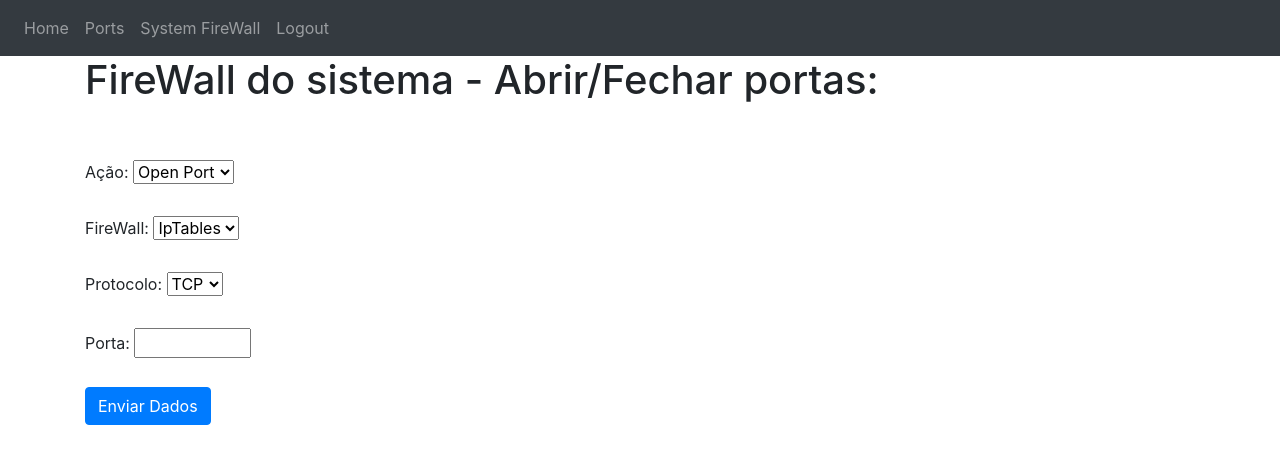
After one commit to nvn0/interface_web_portcontroller, a Flask app: page /firewall in a window 1280 px wide. The commit adds this page. Shown: the top 464 px of the page. Run offline with Flask 3, Linux system fonts and the light colour scheme; the visitor is signed in with stand-in values (Sample User, id 1); some libraries are stand-ins or nearby versions.

Commit message:
criaçao da pagina firewall do sistema
ajustes e criaçao da pagina para a firewall do sistema e resolução do bug de reenvio de formulario

```diff
--- a/website/templates/base.html
+++ b/website/templates/base.html
@@ -1,30 +1,20 @@
 <!DOCTYPE html>
 <html>
+
 <head>
   <meta charset="utf-8" />
   <meta name="viewport" content="width=device-width, initial-scale=1" />
-    <link
-      rel="stylesheet"
-      href="https://stackpath.bootstrapcdn.com/bootstrap/4.4.1/css/bootstrap.min.css"
-      integrity="sha384-Vkoo8x4CGsO3+Hhxv8T/Q5PaXtkKtu6ug5TOeNV6gBiFeWPGFN9MuhOf23Q9Ifjh"
-      crossorigin="anonymous"
-    />
-    <link
-      rel="stylesheet"
-      href="https://stackpath.bootstrapcdn.com/font-awesome/4.7.0/css/font-awesome.min.css"
-      crossorigin="anonymous"
-    />
+  <link rel="stylesheet" href="https://stackpath.bootstrapcdn.com/bootstrap/4.4.1/css/bootstrap.min.css"
+    integrity="sha384-Vkoo8x4CGsO3+Hhxv8T/Q5PaXtkKtu6ug5TOeNV6gBiFeWPGFN9MuhOf23Q9Ifjh" crossorigin="anonymous" />
+  <link rel="stylesheet" href="https://stackpath.bootstrapcdn.com/font-awesome/4.7.0/css/font-awesome.min.css"
+    crossorigin="anonymous" />
 
   <title>{% block title %}Home{% endblock %}</title>
 </head>
+
 <body>
   <nav class="navbar navbar-expand-lg navbar-dark bg-dark">
-      <button
-        class="navbar-toggler"
-        type="button"
-        data-toggle="collapse"
-        data-target="#navbar"
-      >
+    <button class="navbar-toggler" type="button" data-toggle="collapse" data-target="#navbar">
       <span class="navbar-toggler-icon"></span>
     </button>
     <div class="collapse navbar-collapse" id="navbar">
@@ -32,6 +22,7 @@
         {% if user.is_authenticated %}
         <a class="nav-item nav-link" id="home" href="/">Home</a>
         <a class="nav-item nav-link" id="ports" href="/ports">Ports</a>
+        <a class="nav-item nav-link" id="FireWall" href="/firewall">System FireWall</a>
         <a class="nav-item nav-link" id="logout" href="/logout">Logout</a>
         {% else %}
         <a class="nav-item nav-link" id="login" href="/login">Login</a>
@@ -60,22 +51,17 @@
   {% endif %} {% endfor %} {% endif %} {% endwith %}
 
   <div class="container">{% block content %} {% endblock %}</div>
-    <script
-      src="https://code.jquery.com/jquery-3.2.1.slim.min.js"
+  <script src="https://code.jquery.com/jquery-3.2.1.slim.min.js"
     integrity="sha384-KJ3o2DKtIkvYIK3UENzmM7KCkRr/rE9/Qpg6aAZGJwFDMVNA/GpGFF93hXpG5KkN"
-      crossorigin="anonymous"
-    ></script>
-    <script
-      src="https://cdnjs.cloudflare.com/ajax/libs/popper.js/1.12.9/umd/popper.min.js"
+    crossorigin="anonymous"></script>
+  <script src="https://cdnjs.cloudflare.com/ajax/libs/popper.js/1.12.9/umd/popper.min.js"
     integrity="sha384-ApNbgh9B+Y1QKtv3Rn7W3mgPxhU9K/ScQsAP7hUibX39j7fakFPskvXusvfa0b4Q"
-      crossorigin="anonymous"
-    ></script>
-    <script
-      src="https://maxcdn.bootstrapcdn.com/bootstrap/4.0.0/js/bootstrap.min.js"
+    crossorigin="anonymous"></script>
+  <script src="https://maxcdn.bootstrapcdn.com/bootstrap/4.0.0/js/bootstrap.min.js"
     integrity="sha384-JZR6Spejh4U02d8jOt6vLEHfe/JQGiRRSQQxSfFWpi1MquVdAyjUar5+76PVCmYl"
-      crossorigin="anonymous"
-    ></script>
+    crossorigin="anonymous"></script>
 
 
 </body>
+
 </html>
--- /dev/null
+++ b/website/templates/firewall.html
@@ -0,0 +1,78 @@
+{% extends "base.html" %} {% block title %}Home{% endblock %} {% block content
+%}
+
+
+
+
+
+
+
+<h1 align="left">FireWall do sistema - Abrir/Fechar portas:</h1>
+
+<form method="POST">
+    <div id="parameters-section">
+
+
+
+        <br><br>
+        <label for="Action">Ação:</label>
+        <select id="action" name="action" autocomplete="off">
+            <option value="OpenPort">Open Port</option>
+            <option value="ClosePort">Close Port</option>
+        </select>
+        <br><br>
+        <label for="w">FireWall:</label>
+        <select id="fw" name="fw" autocomplete="off">
+            <option value="ipt">IpTables</option>
+            <option value="nft">Nftables</option>
+        </select>
+        <br><br>
+        <label for="Protocol">Protocolo:</label>
+        <select id="protocol" name="protocol" autocomplete="off">
+            <option value="tcp">TCP</option>
+            <option value="udp">UDP</option>
+        </select>
+        <br><br>
+        <label for="Port">Porta:</label>
+        <input type="number" id="port" name="port" min="1" max="65535" required value="" autocomplete="off">
+
+        <br><br>
+        <button type="submit" id="dados" class="btn btn-primary">Enviar Dados</button>
+    </div>
+</form>
+
+
+
+
+<script>
+    function validateForm() {
+        const action = document.getElementById("action").value;
+        const fw = document.getElementById("fw").value;
+        const protocol = document.getElementById("protocol").value;
+        const Port = document.getElementById("port").value;
+
+
+        if (!action || !fw || !protocol || !Port) {
+            alert("Todos os campos devem ser preenchidos!");
+            return false;
+        }
+
+
+
+        return true;
+    }
+
+
+
+    window.onload = function () {
+        document.getElementById("action").selectedIndex = 0;
+        document.getElementById("fw").selectedIndex = 0;
+        document.getElementById("protocol").selectedIndex = 0;
+        document.getElementById("port").value = '';
+
+    };
+
+
+</script>
+
+{% endblock %}
--- a/website/views.py
+++ b/website/views.py
@@ -38,9 +38,12 @@ def req_for_port():
 
 def remove_item(chave):
     print(pedidos)
-    if chave in pedidos.keys():
-        del pedidos[chave]
-    print(pedidos)
+    try:
+        if chave in pedidos.keys():
+            del pedidos[chave]
+        print(pedidos)
+    except:
+        print("Erro - Nao foi possivel remover o pedido")
 
 
 
@@ -97,8 +100,11 @@ def ports():
         chave = request.form.get('key_to_remove')
 
 
+        try:
+            remove_item(int(chave))
+        except:
+            print("Erro não foi recebido nenhum valor para remover da lista de pedidos")
 
-        remove_item(int(chave))
 
         print(action)
         print(fw)
@@ -109,6 +115,42 @@ def ports():
         print(int_ip)
 
         #hostnat(action, fw, protocol, ext_port, ext_ip, int_ip, int_port)
-        return render_template('ports.html', dicionario=pedidos , user=current_user)
+        return redirect(url_for('views.ports', dicionario=pedidos , user=current_user))
 
     return render_template('ports.html', dicionario=pedidos , user=current_user)
+
+
+
+
+
+
+
+@views.route('/firewall', methods=['GET', 'POST']) # funcional para interagir com a função hostnat do unixsocket
+@login_required
+def firewall():
+
+    if request.method == 'POST':
+
+        action = request.form.get('action')
+        fw = request.form.get('fw')
+        protocol= request.form.get('protocol')
+        port = request.form.get('port')
+
+
+
+
+
+
+
+        print(action)
+        print(fw)
+        print(protocol)
+        print(port)
+        print(type(port))
+
+        #hostfw(action, fw, protocol, port)
+
+        return redirect(url_for('views.firewall', user=current_user))
+
+
+    return render_template('firewall.html', user=current_user)
```
Also changed, not shown: website/templates/ports.html (+40 -4 lines). Lines whose indentation alone changed are shown as unchanged.
